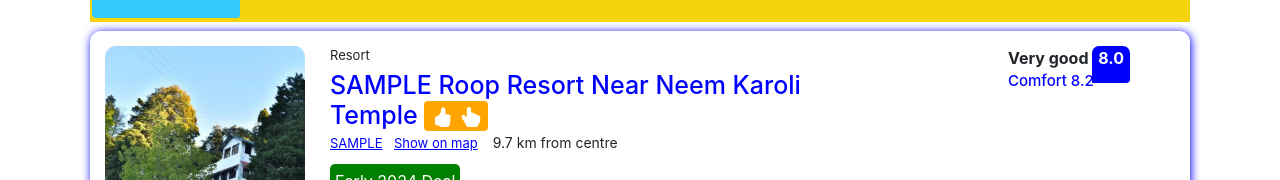
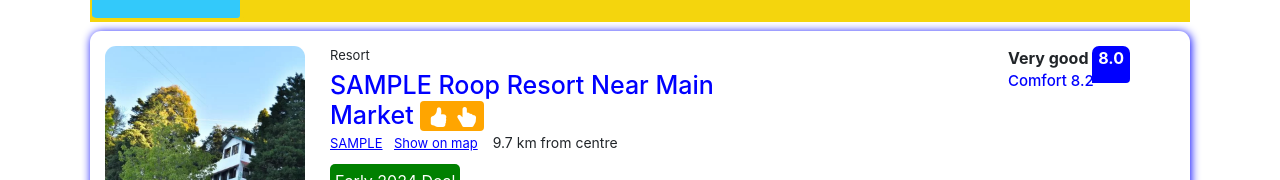
Before and after one commit to DhruvDimri/booking, a React (Create React App) app: page / in a window 1280 px wide. Both pictures are taken after typing "Sample" into the empty fields and a click on the button "Search". Shown: the part 257-437 px from the top of the page. Built offline with nearby package versions, Linux system fonts and the light colour scheme.

Commit message:
update ui of list

```diff
--- a/src/components/ListComponent.js
+++ b/src/components/ListComponent.js
@@ -19,7 +19,7 @@ const ListComponent = () => {
                     <div className="phela">
                         <div className="phela1">
                             <p>Resort</p>
-                            <h6>{location.state.destination} Roop Resort Near Neem Karoli <br /> Temple <span><i className="bi bi-hand-thumbs-up-fill"></i><i className="bi bi-hand-index-thumb-fill"></i></span></h6>
+                            <h6>{location.state.destination} Roop Resort Near Main <br /> Market <span><i className="bi bi-hand-thumbs-up-fill"></i><i className="bi bi-hand-index-thumb-fill"></i></span></h6>
                             <a className='a1' href="/">{location.state.destination}</a> <a className='a2' href="/">Show on map</a><span>9.7 km from centre</span><br />
                             <button>Early 2024  Deal</button>
                         </div>
--- a/src/components/Navbar.js
+++ b/src/components/Navbar.js
@@ -6,6 +6,10 @@ import { Link, useLocation } from "react-router-dom";
 const Navbar = () => {
 const location = useLocation();
 
+const handleUI= ()=>{
+  alert('This is just for U.I representation');
+}
+
   return (
     <div className="navContainer">
       <div className="navContainer1">
@@ -13,8 +17,8 @@ const location = useLocation();
             <span>Booking.com</span>
             </div>
             { location.pathname === "/" && <div className="navButtons">
-            <button>Register</button>
-            <button>Sign in</button>
+            <button onClick={handleUI}>Register</button>
+            <button onClick={handleUI}>Sign in</button>
             </div>}
       </div>
 
```
